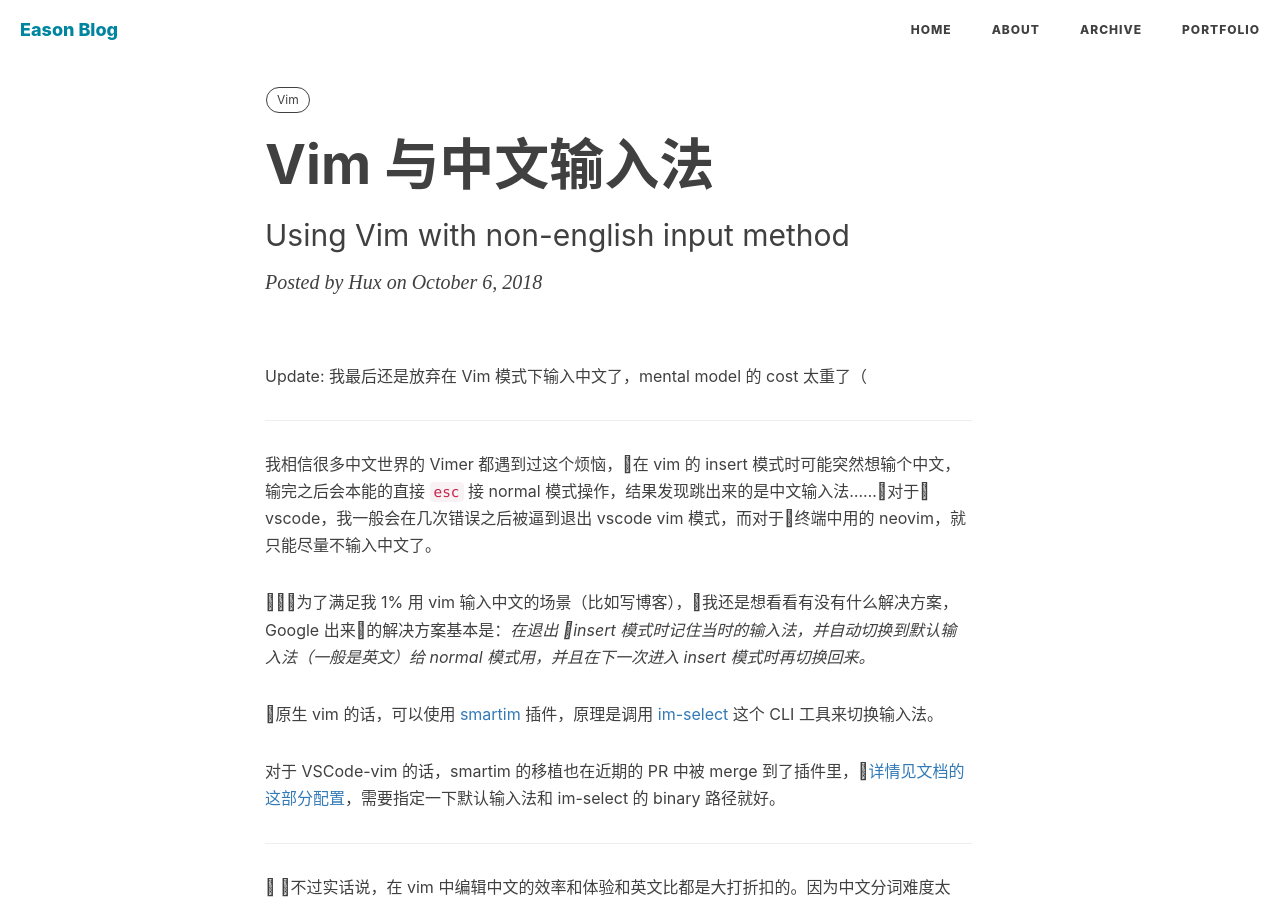
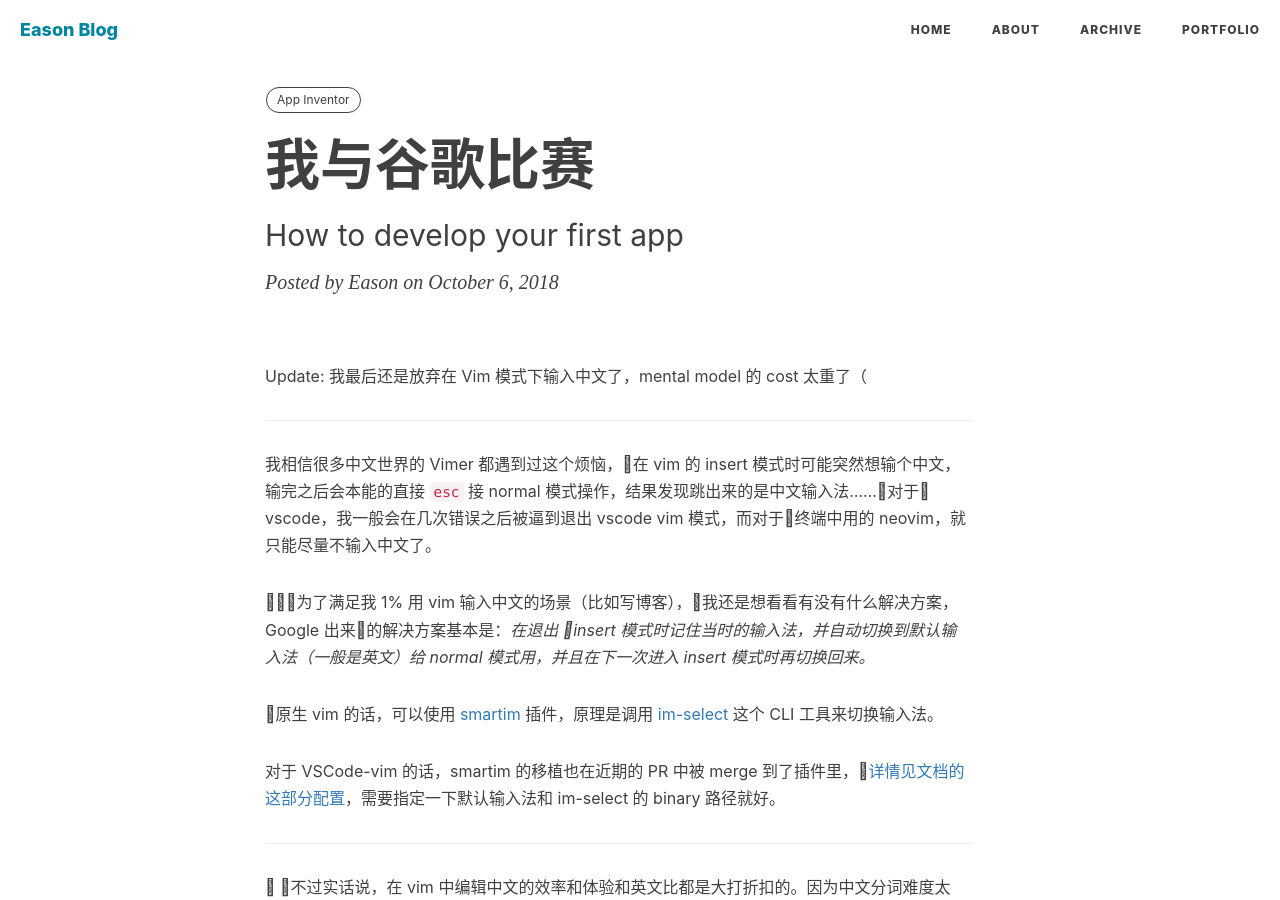
Before and after one commit to meteart/meteart.github.io, a Jekyll site: the page built from _posts/2018-10-06-vim-cn-im.md, in a window 1280 px wide and 900 px high. Built offline with Jekyll 4.4.1, drawn with Linux system fonts in a browser that asks for light colours; nearby versions of some CDN libraries; comment, search, counter and statistics services are not loaded.

Commit message:
benci tijiao miaoshu

```diff
--- a/_config.yml
+++ b/_config.yml
@@ -3,7 +3,7 @@ title: Eason Blog
 SEOTitle: Eason的博客
 header-img: img/home-bg.jpg
 email: huxpro@gmail.com
-description: " 这里是 @Hux黄玄 的个人博客，与你一起发现更大的世界。"
+description: " 这里是 @Eason 的个人博客，与你一起发现更大的世界。"
 keyword: "师三, 四年级, Eason, meteart ，@meteart, 学生的博客, 小升初, 博客, 个人网站, 互联网, AI,人工智能， JavaScript, 前端, 设计"
 url: "https://meteart.github.io"              # your host, for absolute URL
 baseurl: ""                             # for example, '/blog' if your blog hosted on 'host/blog'
--- a/_posts/2018-10-06-vim-cn-im.md
+++ b/_posts/2018-10-06-vim-cn-im.md
@@ -1,11 +1,11 @@
 ---
 layout: post
-title: "Vim 与中文输入法"
-subtitle: 'Using Vim with non-english input method'
-author: "Hux"
+title: "我与谷歌比赛"
+subtitle: 'How to develop your first app'
+author: "Eason"
 header-style: text
 tags:
-  - Vim
+  - App Inventor
 ---
 
 Update: 我最后还是放弃在 Vim 模式下输入中文了，mental model 的 cost 太重了（
```
